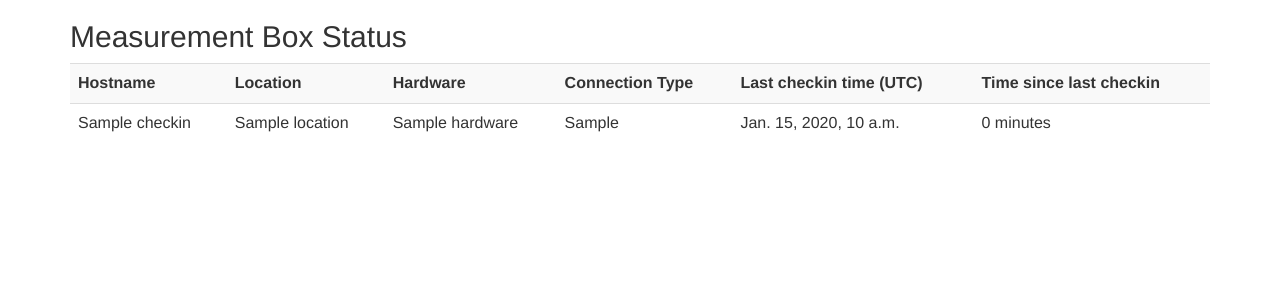
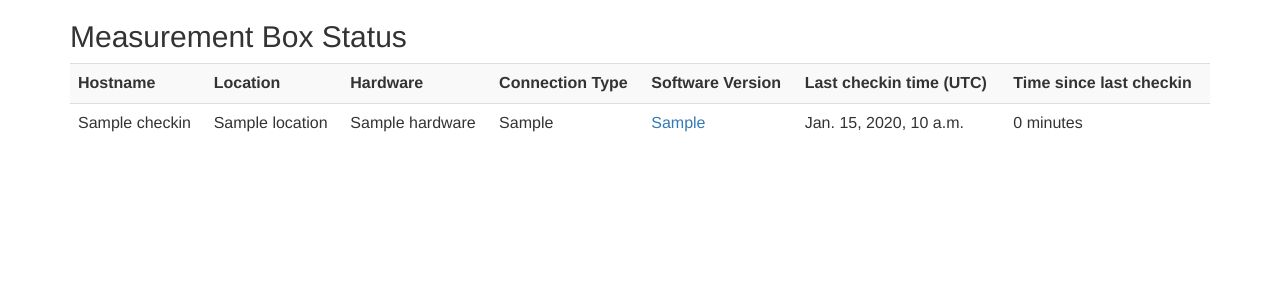
Before and after one commit to StanfordLPNG/network_observatory, a Django app: template measurement_box_monitor/templates/view_checkins.html in a window 1280 px wide. Shown: the top 300 px of the page. Run offline with Django 3.2, Linux system fonts and the light colour scheme; the template is opened without the code that fills it: most values are stand-ins (such as "Sample title", 1, 10 or a date in 2020); some libraries are stand-ins or nearby versions.

Commit message:
add hyperlink to git head of measurement box checkin

```diff
--- a/measurement_box_monitor/templates/view_checkins.html
+++ b/measurement_box_monitor/templates/view_checkins.html
@@ -13,6 +13,7 @@
 <th>Location</th>
 <th>Hardware</th>
 <th>Connection Type</th>
+<th>Software Version</th>
 <th>Last checkin time (UTC)</th>
 <th>Time since last checkin</th>
 </tr>
@@ -22,6 +23,7 @@
     <td>{{ checkin.location }}</td>
     <td>{{ checkin.hardware }}</td>
     <td>{{ checkin.connection_type }}</td>
+    <td> <a href="https://github.com/StanfordLPNG/diagnostic_box_scripts/tree/{{ checkin.git_head }}">{{ checkin.git_head|slice:":7" }}</a></td>
     <td>{{ checkin.datetime }}</td>
     <td {% if checkin.late %} class="bg-danger" {% endif %} >
     {{ checkin.datetime|timesince }}</td>
```
